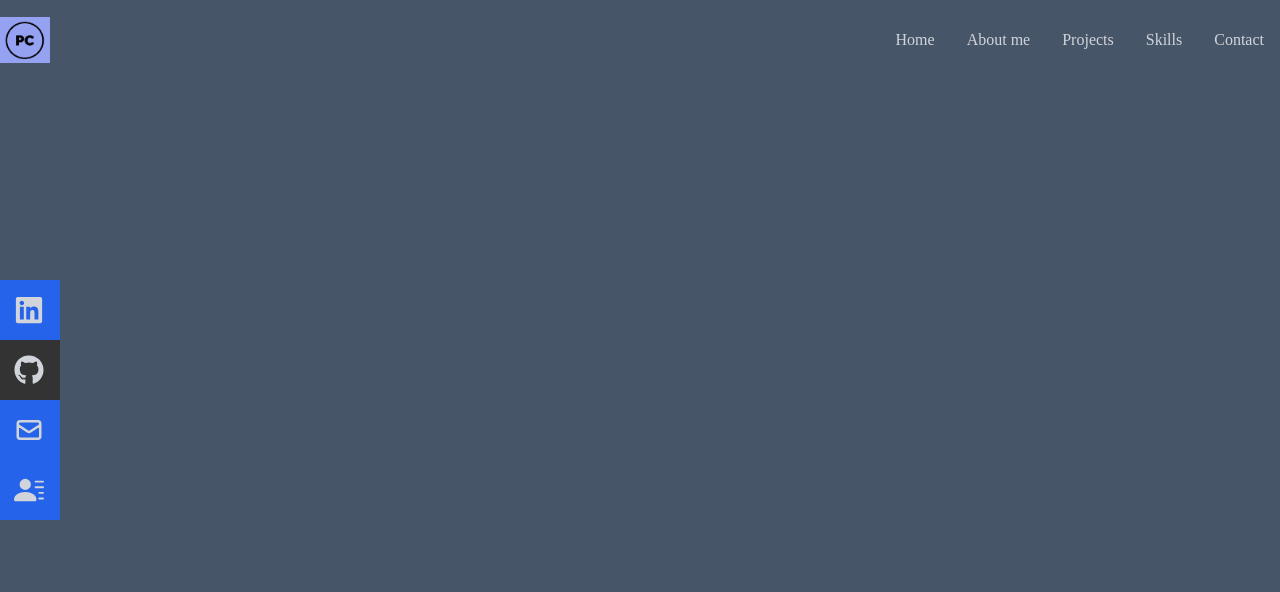
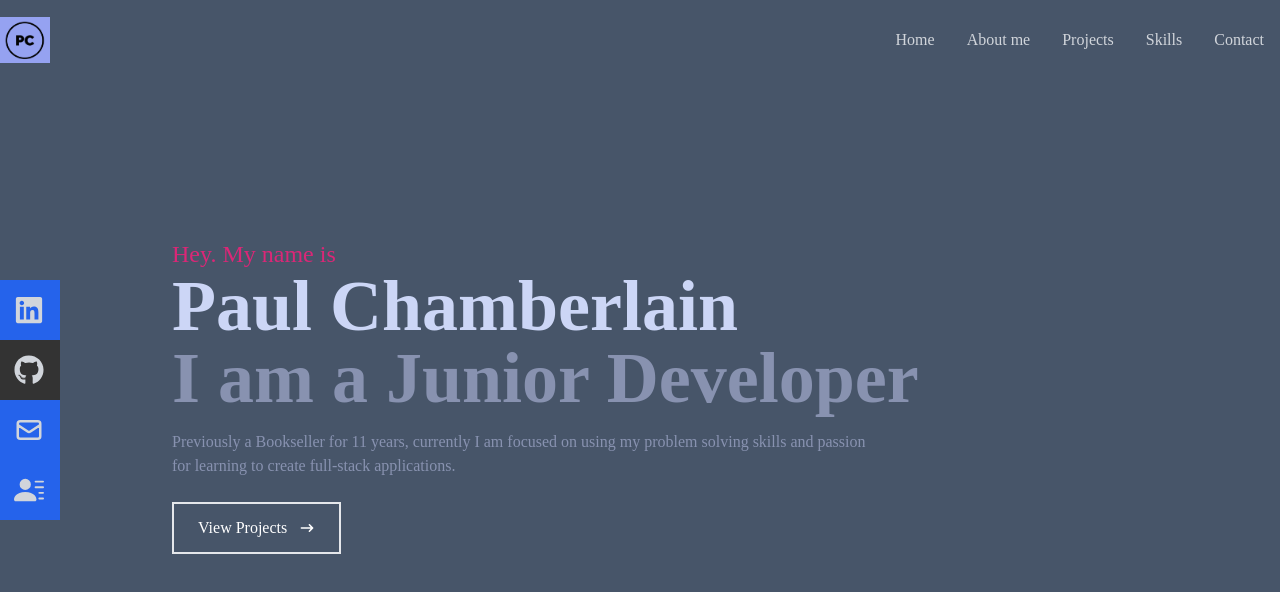
Before and after one commit to Paul2071/react-portfolio, a React (Create React App) app: page / in a window 1280 px wide. Shown: the top 592 px of the page. Built offline with nearby package versions, Linux system fonts and the light colour scheme.

Commit message:
Home componenet done. Contains my name, info about me and a button with a few hover effects. Will review colour scheme

```diff
--- a/src/components/Home.jsx
+++ b/src/components/Home.jsx
@@ -7,7 +7,19 @@
         {/* conatiner */}
 
         <div className="max-w-[1000px] mx-auto px-8 flex flex-col justify-center h-full">
+            <p className='text-pink-600 text-2xl'>Hey. My name is</p>
+            <h1 className='text-4xl sm:text-7xl font-bold text-[#ccd6f6]'>Paul Chamberlain</h1>
+            <h2 className='text-4xl sm:text-7xl font-bold text-[#8892b0]'>I am a Junior Developer </h2>
+            <p className='text-[#8892b0] py-4 max-w-[700px]'>Previously a Bookseller for 11 years, currently I am focused on using my problem solving skills and passion for learning to create full-stack applications.  </p>
+            <div>
+                <button className='text-white group border-2 px-6 py-3 my-2 flex items-center hover:bg-pink-600 hover:border-pink-600'>View Projects
 
+                <span className='group-hover:rotate-90 duration-300'>
+
+                <HiArrowNarrowRight className='ml-3 ' />
+                </span>
+                </button>
+            </div>
         </div>
 
     </div>
```
